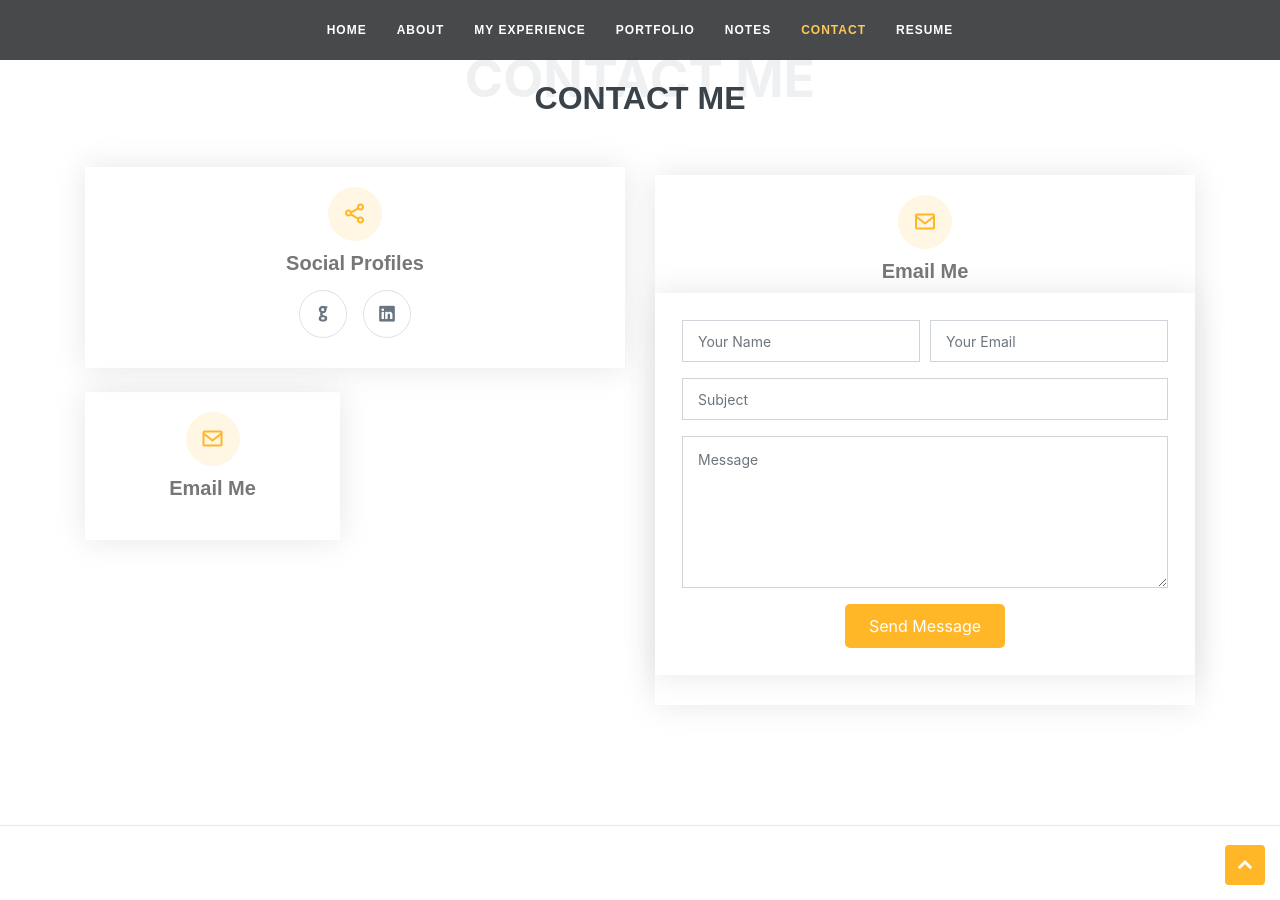
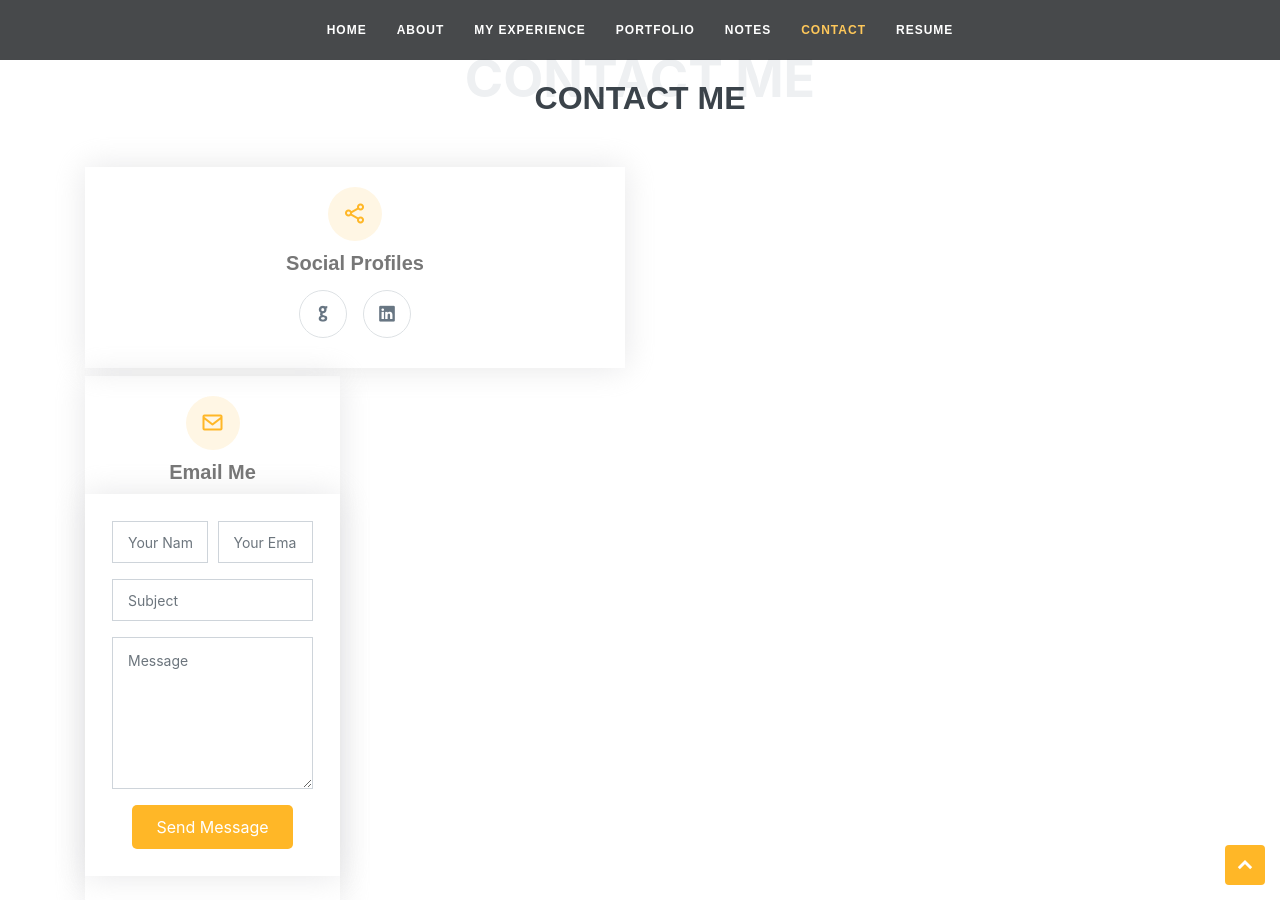
Before and after one commit to Pablitinho/pablitinho.github.io, a Jekyll site: the page built from index.md, in a window 1280 px wide and 900 px high, scrolled down 4688 px. Built offline with Jekyll 4.4.1, drawn with Linux system fonts in a browser that asks for light colours; nearby versions of some CDN libraries.

Commit message:
Style changed

```diff
--- a/_includes/contact.html
+++ b/_includes/contact.html
@@ -23,17 +23,6 @@
                 </a>
               </div>
             </div>
-          </div>
-
-          <div class="col-md-6">
-            <div class="info-box mt-4">
-              <i class="bx bx-envelope"></i>
-              <h3>Email Me</h3>
-              <!--<h5>pablogs AT gmail.com</h5>-->
-            </div>
-          </div>
-        </div>
-
         </div>
 
 			<div class="col-lg-6">
@@ -73,6 +62,11 @@
 				</form>
 				</div>
 		    </div>
+        </div>
+
+      </div>
+
+
 
     </div>
 
```
Lines whose indentation alone changed are shown as unchanged.
